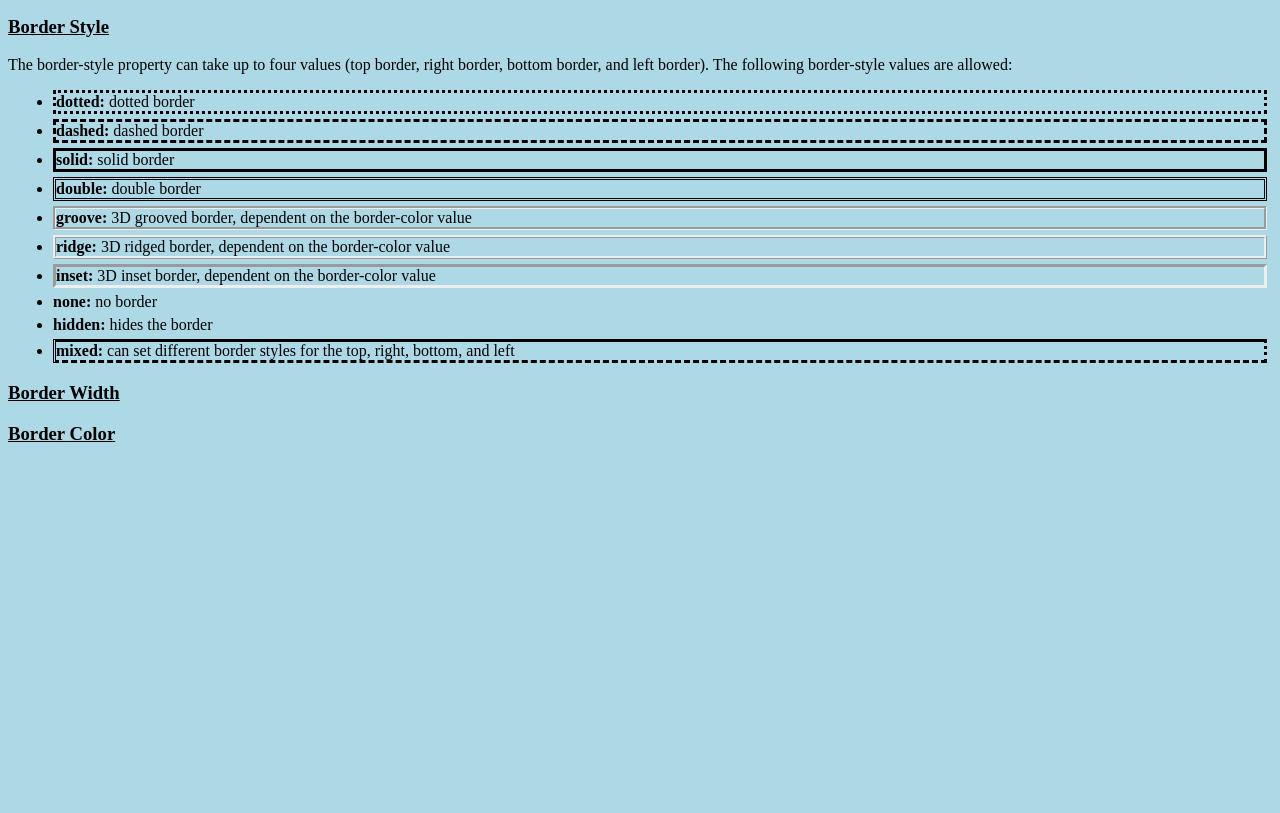
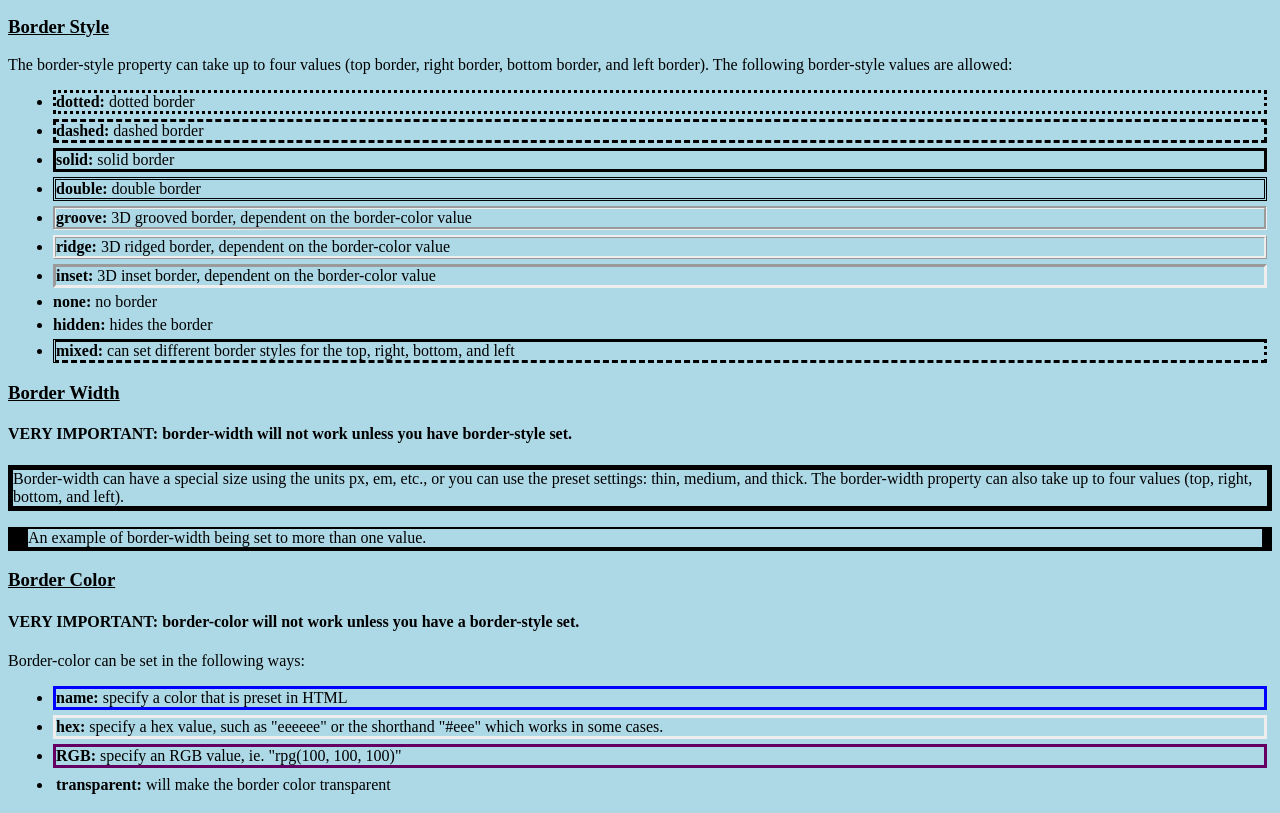
Before and after one commit to danficklin/BasicHTMLTags, a plain HTML site: page cssBasics/04-borders.html in a window 1280 px wide. Shown: the part 101-914 px from the top of the page. Before the commit the page ends 800 px from the top, so only its background shows below. Drawn offline with Linux system fonts and the light colour scheme.

Commit message:
Added borders

```diff
--- a/cssBasics/04-borders.css
+++ b/cssBasics/04-borders.css
@@ -30,6 +30,11 @@ h3 {
     border-style: dashed;
 }
 
+/* .border-style li:nth-child(3n + 0) {
+    border-style: solid;
+} every third element will have a solid border*/
+
+
 .border-style li:nth-child(3) {
     border-style: solid;
 }
@@ -61,3 +66,37 @@ h3 {
 .border-style li:nth-child(10) {
     border-style: solid dotted dashed double;
 }
+
+.border-width p {
+    border-style: solid;
+    border-width: 5px;
+}
+
+#four-widths {
+    border-style: solid;
+    border-width: 2px 10px 4px 20px;
+}
+
+.border-color li:nth-child(1) {
+    margin: 5px;
+    border-style: solid;
+    border-color: blue;
+}
+
+.border-color li:nth-child(2) {
+    margin: 5px;
+    border-style: solid;
+    border-color: #eee;
+}
+
+.border-color li:nth-child(3) {
+    margin: 5px;
+    border-style: solid;
+    border-color: rgb(100,0,100);
+}
+
+.border-color li:nth-child(4) {
+    margin: 5px;
+    border-style: solid;
+    border-color: transparent;
+}
--- a/cssBasics/04-borders.html
+++ b/cssBasics/04-borders.html
@@ -12,12 +12,14 @@
 <body>
     <div class="wrapper">
         <h1>Borders</h1>
-        <p id="title-p">The border property allows you to specify the style, width, and color of an element's border.</p>
+        <p id="title-p">The border property allows you to specify the style, width, and color of an element's border.
+        </p>
     </div>
 
     <div class="border-style">
         <h3>Border Style</h3>
-        <p>The border-style property can take up to four values (top border, right border, bottom border, and left border). The following border-style values are allowed: </p>
+        <p>The border-style property can take up to four values (top border, right border, bottom border, and left
+            border). The following border-style values are allowed: </p>
         <ul>
             <li><strong>dotted:</strong> dotted border</li>
             <li><strong>dashed:</strong> dashed border</li>
@@ -33,9 +35,23 @@
     </div>
     <div class="border-width">
         <h3>Border Width</h3>
+        <h4>VERY IMPORTANT: border-width will not work unless you have border-style set.</h4>
+        <p>Border-width can have a special size using the units px, em, etc., or you can use the preset settings: thin,
+            medium, and thick. The border-width property can also take up to four values (top, right, bottom, and left).
+        </p>
+        <p id="four-widths">An example of border-width being set to more than one value.</p>
     </div>
-    <div class=border-color">
+    <div class="border-color">
         <h3>Border Color</h3>
+        <h4>VERY IMPORTANT: border-color will not work unless you have a border-style set.</h4>
+        <p>Border-color can be set in the following ways: </p>
+        <ul>
+            <li><strong>name: </strong> specify a color that is preset in HTML</li>
+            <li><strong>hex:</strong> specify a hex value, such as "eeeeee" or the shorthand "#eee" which works in some
+                cases.</li>
+            <li><strong>RGB:</strong> specify an RGB value, ie. "rpg(100, 100, 100)"</li>
+            <li><strong>transparent:</strong> will make the border color transparent</li>
+        </ul>
     </div>
 </body>
 
```
